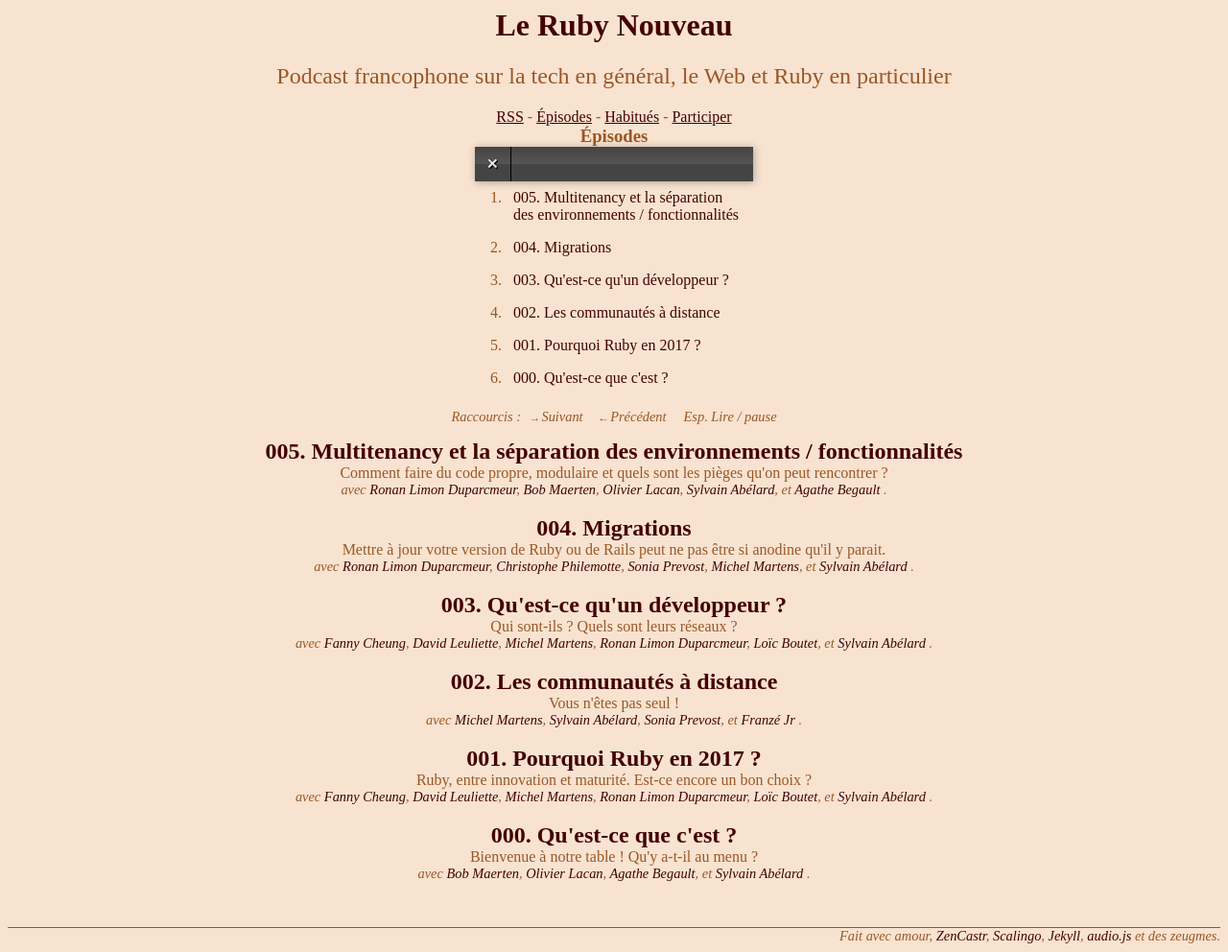
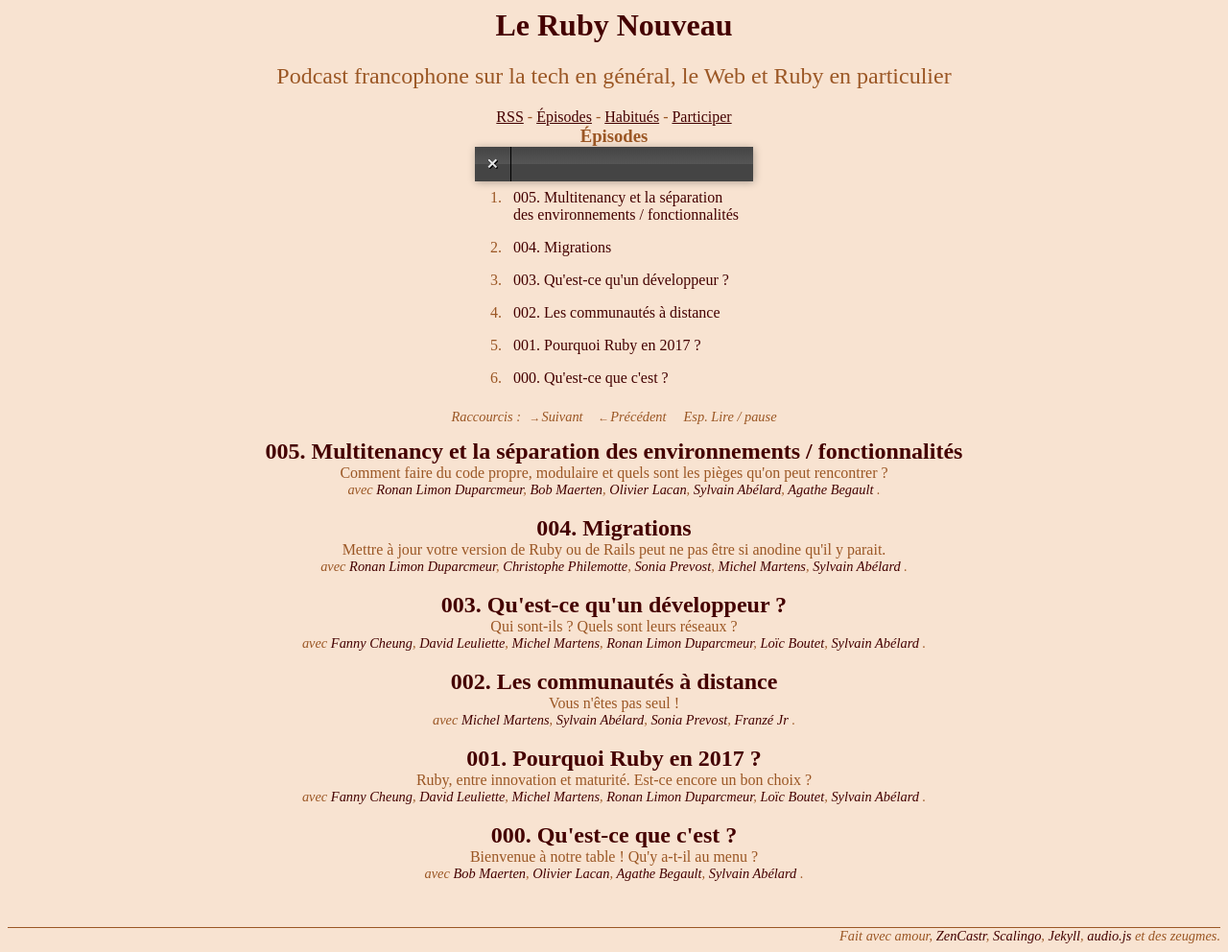
Before and after one commit to jlecour/lerubynouveau.fr, a Jekyll site: the page built from episodes/index.html, in a window 1280 px wide. Shown: the whole page at 96% size. Built offline with Jekyll 4.4.1, drawn with Linux system fonts in a browser that asks for light colours; some web fonts are replaced.

Commit message:
Tuning sur la liste des invités

```diff
--- a/_includes/hosts.html
+++ b/_includes/hosts.html
@@ -1 +1 @@
-{% for host in include.hosts %}{% assign hab = site.habitues | where:"username", host | first %}{% if forloop.last == true %}et {% endif %}{% if include.links %}<a href="/habitues/{{ hab.username }}.html">{% endif %}{{ hab.name }}{% if include.links %}</a>{% endif %}{% if forloop.last == false %}, {% endif %}{% endfor %}
+{% for host in include.hosts %}{% assign hab = site.habitues | where:"username", host | first %}{% if include.links %}<a href="/habitues/{{ hab.username }}.html">{% endif %}{{ hab.name }}{% if include.links %}</a>{% endif %}{% if forloop.last == false %}, {% endif %}{% endfor %}
```
